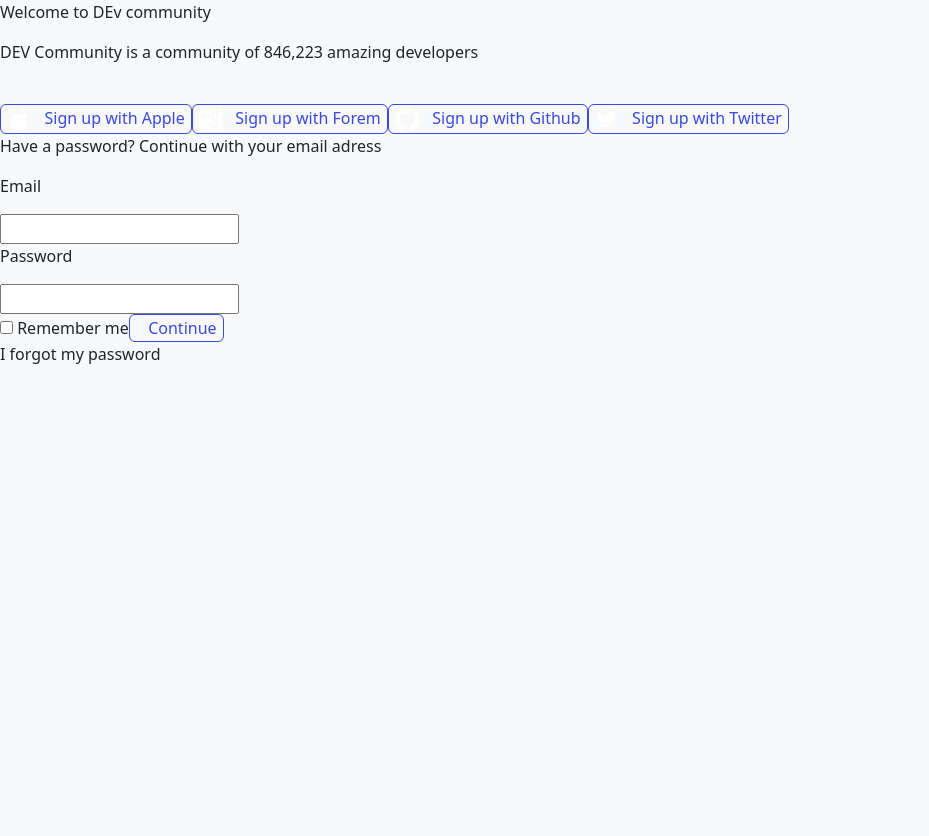
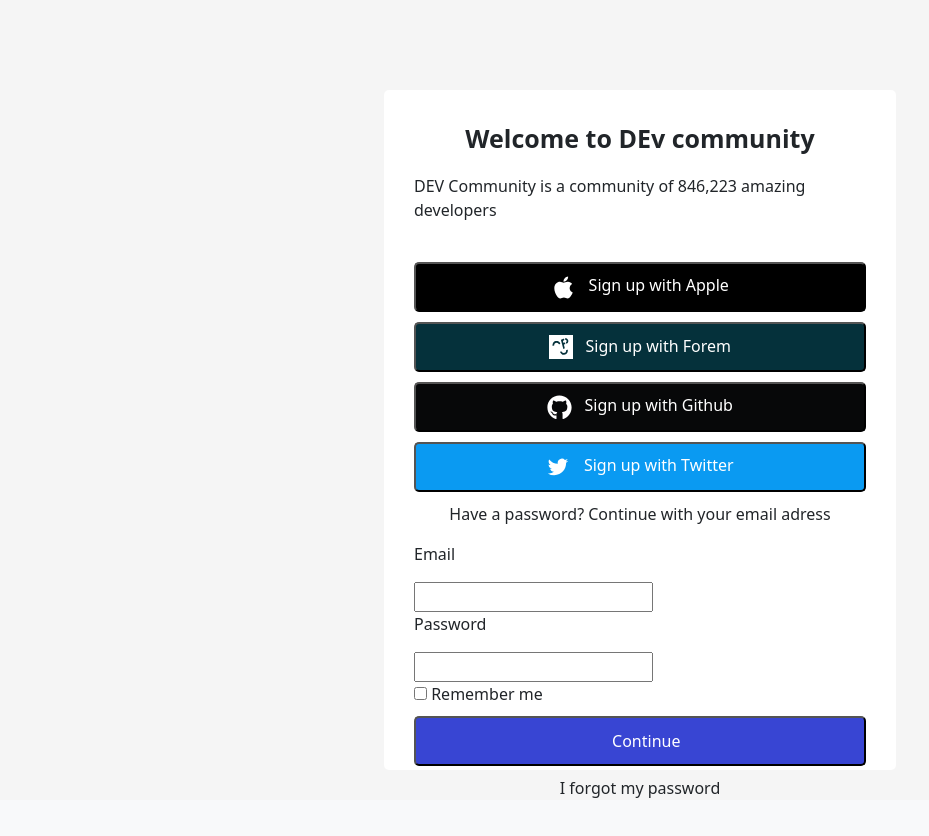
Before and after one commit to 2112miguel/ReactDevtoClon, a React (Create React App) app: page /login in a window 1280 px wide. Shown: the top 836 px of the page, without its empty margins (0-929 px from the left). Before the commit the page ends 800 px from the top, so only its background shows below. Built offline with nearby package versions, Linux system fonts and the light colour scheme.

Commit message:
2 files modified

```diff
--- a/src/components/CreateAccountButton/CreateAccountButton.scss
+++ b/src/components/CreateAccountButton/CreateAccountButton.scss
@@ -1,13 +1,49 @@
 .CreateAccountButton {
-  color: rgb(59, 73, 223);
-  background-color: rgba(0, 0, 0, 0);
-  border-radius: 6px;
-  outline-color: rgb(59, 73, 223);
-  border: 1px solid rgb(59, 73, 223);
-  &:hover {
-    background-color: rgba(59, 73, 223, 1);
-    border-color: rgba(47, 58, 178, 1);
-    color: rgba(255, 255, 255, 1);
-    text-decoration: underline;
-  }
+  width: 100%;
+  height: 50px;
+  border-radius: 5px;
+  margin-bottom: 10px;
+  color: white;
+  font-size: 16px;
 }
+
+#btnapple {
+  background-color: black;
+}
+
+#btnforem {
+  background-color: #05313b;
+}
+
+#btnGithub {
+  background-color: #070809;
+}
+
+#btnTwitter {
+  background-color: #0a9af2;
+}
+
+#continue {
+  background-color: #3845d3;
+  margin-top: 10px;
+}
+
+#btnapple:hover {
+  filter: brightness(90%);
+  cursor: pointer;
+}
+
+#btnforem:hover {
+  filter: brightness(90%);
+  cursor: pointer;
+}
+
+#btnGithub:hover {
+  filter: brightness(90%);
+  cursor: pointer;
+}
+
+#btnTwitter:hover {
+  filter: brightness(90%);
+  cursor: pointer;
+}
--- a/src/components/Log/Log.scss
+++ b/src/components/Log/Log.scss
@@ -0,0 +1,31 @@
+.Login {
+  display: flex;
+  justify-content: center;
+  background-color: #f5f5f5;
+  width: 100%;
+  height: 100vh;
+}
+
+.Login-container {
+  width: 40%;
+  height: 680px;
+  background-color: #ffffff;
+  border-radius: 5px;
+  margin-top: 90px;
+}
+
+.Login-content {
+  font-family: var(--ff-sans-serif);
+  padding: 30px;
+  justify-content: center;
+}
+
+#CreateATitle {
+  font-size: 25px;
+  font-weight: 700;
+  text-align: center;
+}
+
+.passwordtext {
+  text-align: center;
+}
```
